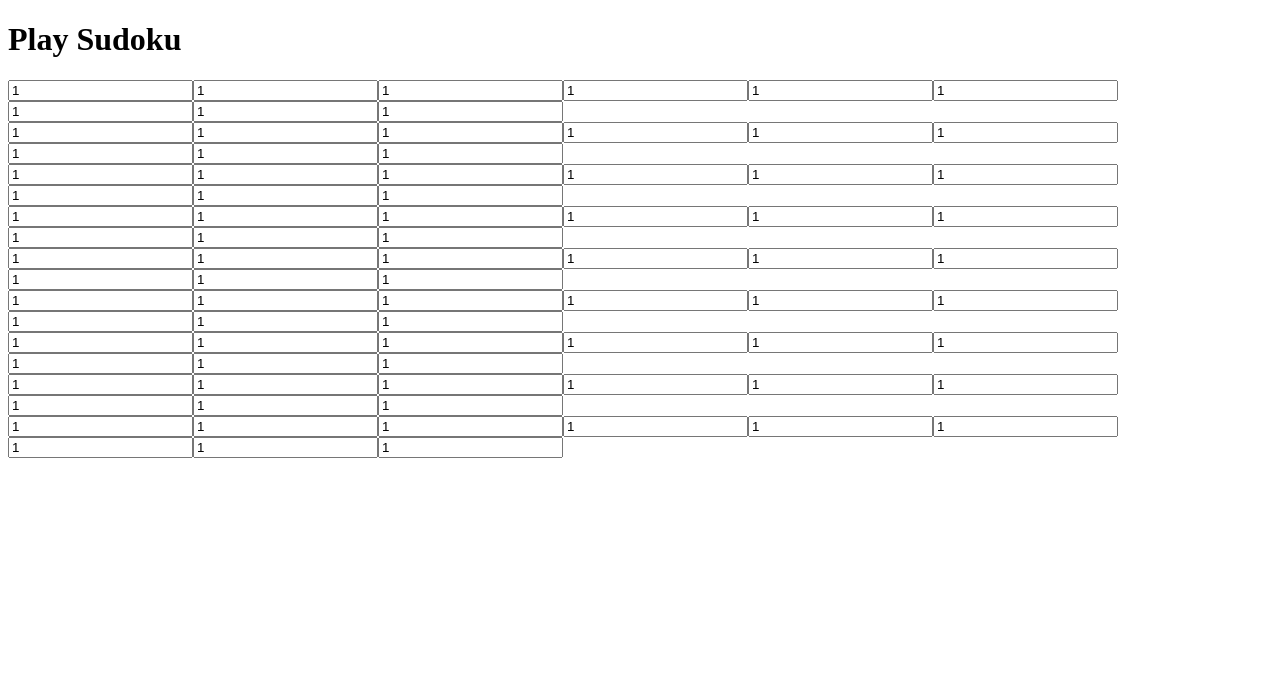
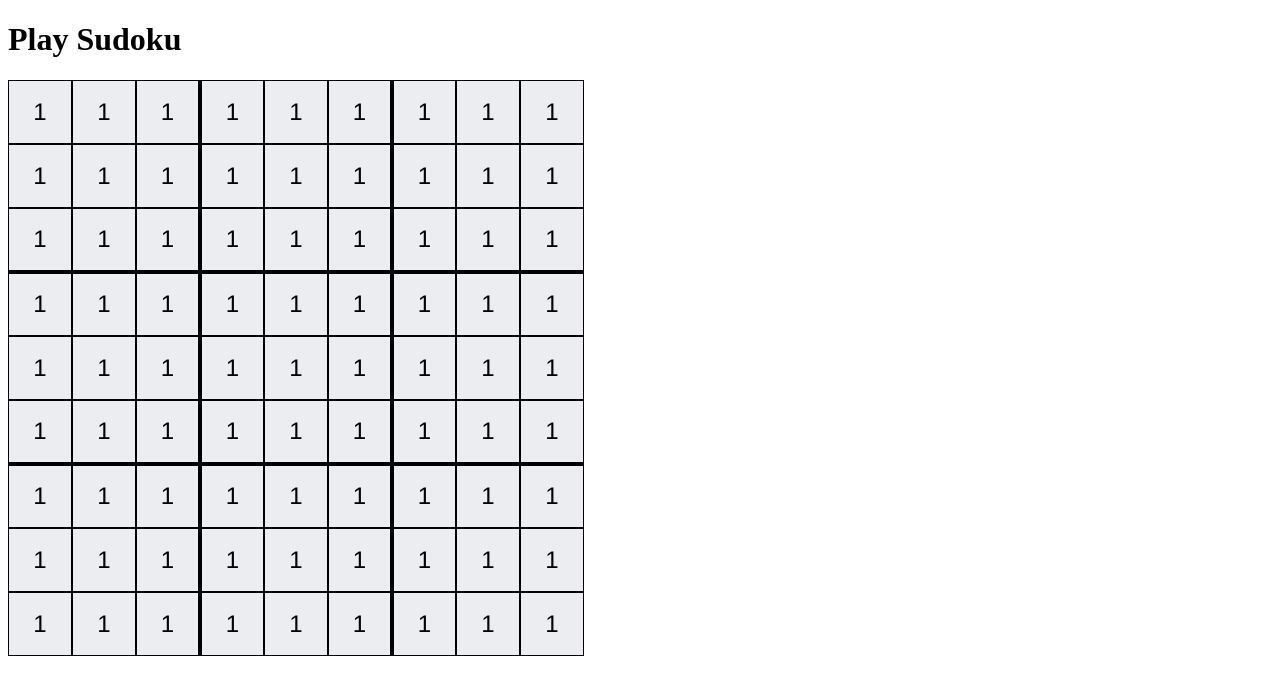
Before and after one commit to KevinJohnson23/Sudoku, a React (Vite) app: page / in a window 1280 px wide. Shown: the top 694 px of the page. Built offline with nearby package versions, Linux system fonts and the light colour scheme.

Commit message:
Add grid style

```diff
--- a/src/App.css
+++ b/src/App.css
@@ -0,0 +1,38 @@
+:root {
+  --cell-size: 8;
+  --normal-border_width: 1px;
+  --bold-border_width: 2px;
+}
+
+.cell {
+  background-color: #ecedf0;
+  aspect-ratio: 1;
+  width: calc(min(1vmin, 1%) * var(--cell-size));
+  box-sizing: border-box;
+  border: solid var(--normal-border_width);
+  text-align: center;
+  font-size: 150%;
+  font-family: Helvetica;
+  transition-duration: 0.05s;
+  caret-color: transparent;
+}
+.cell:nth-child(3n+1):not(:first-child) {
+  border-left: solid var(--bold-border_width);
+}
+.cell:nth-child(3n):not(:last-child) {
+  border-right: solid var(--bold-border_width);
+}
+.grid > .row:nth-child(3n+1):not(:first-child) > .cell {
+  border-top: solid var(--bold-border_width);
+}
+.grid > .row:nth-child(3n):not(:last-child) > .cell {
+  border-bottom: solid var(--bold-border_width);
+}
+.cell:focus {
+  outline: none;
+  transform: scale(1.07);
+  background-color: #ffffff;
+}
+.cell::selection {
+  background: transparent;
+}
--- a/src/components/Grid.jsx
+++ b/src/components/Grid.jsx
@@ -15,7 +15,7 @@ export default function Grid({grid, gridChanged}) {
   }
 
   return (
-    <>
+    <div className="grid">
       {newRow(0)}
       {newRow(1)}
       {newRow(2)}
@@ -25,6 +25,6 @@ export default function Grid({grid, gridChanged}) {
       {newRow(6)}
       {newRow(7)}
       {newRow(8)}
-    </>
+    </div>
   )
 }
--- a/src/components/Row.jsx
+++ b/src/components/Row.jsx
@@ -16,7 +16,7 @@ export default function Row({rowIndex, row, rowChanged}) {
   }
 
   return (
-    <div>
+    <div className="row">
       {newCell(0)}
       {newCell(1)}
       {newCell(2)}
```
